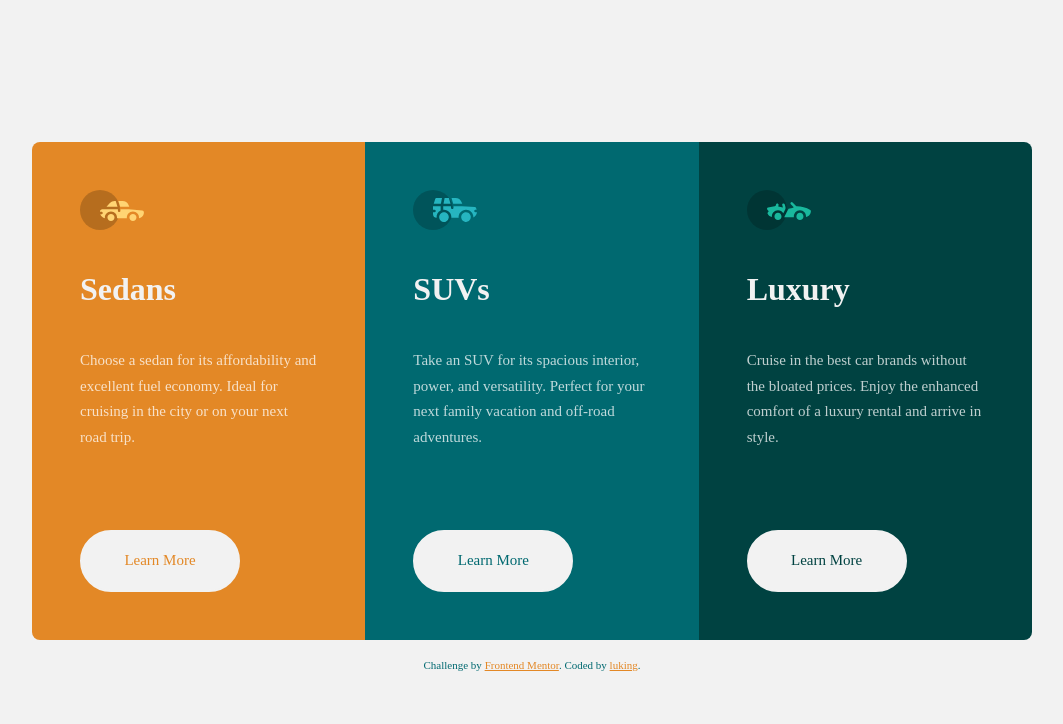
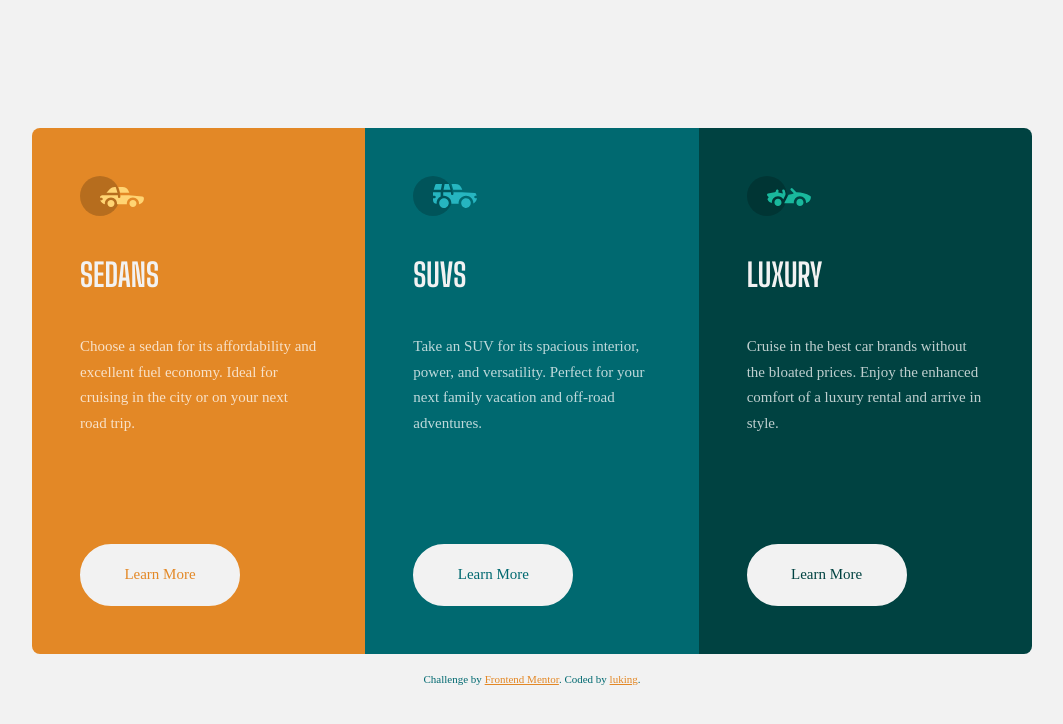
Before and after one commit to alululululuer/frontendmentor-challenges, a plain HTML site: page 3-column-preview-card-component/index.html in a window 1280 px wide. Shown: the whole page, without its empty margins (108-1171 px from the left). Drawn offline with Linux system fonts and the light colour scheme.

Commit message:
update css

```diff
--- a/3-column-preview-card-component/style.css
+++ b/3-column-preview-card-component/style.css
@@ -110,12 +110,20 @@ body {
   .card {
     --button-margin-top: 4rem;
   }
+
+  .card p {
+    /* 给一个相同的高度方便grid track 对齐 */
+    height: 130px;
+  }
 }
 
 .card__title {
   color: var(--clr-neutral-400);
   margin: 1rem 0;
   font-size: 2rem;
+  font-family: var(--ff-accent);
+  font-weight: var(--fw-bold);
+  text-transform: uppercase;
 }
 
 .card-1 {
```
Also changed, not shown: 3-column-preview-card-component/screenshot.png.
